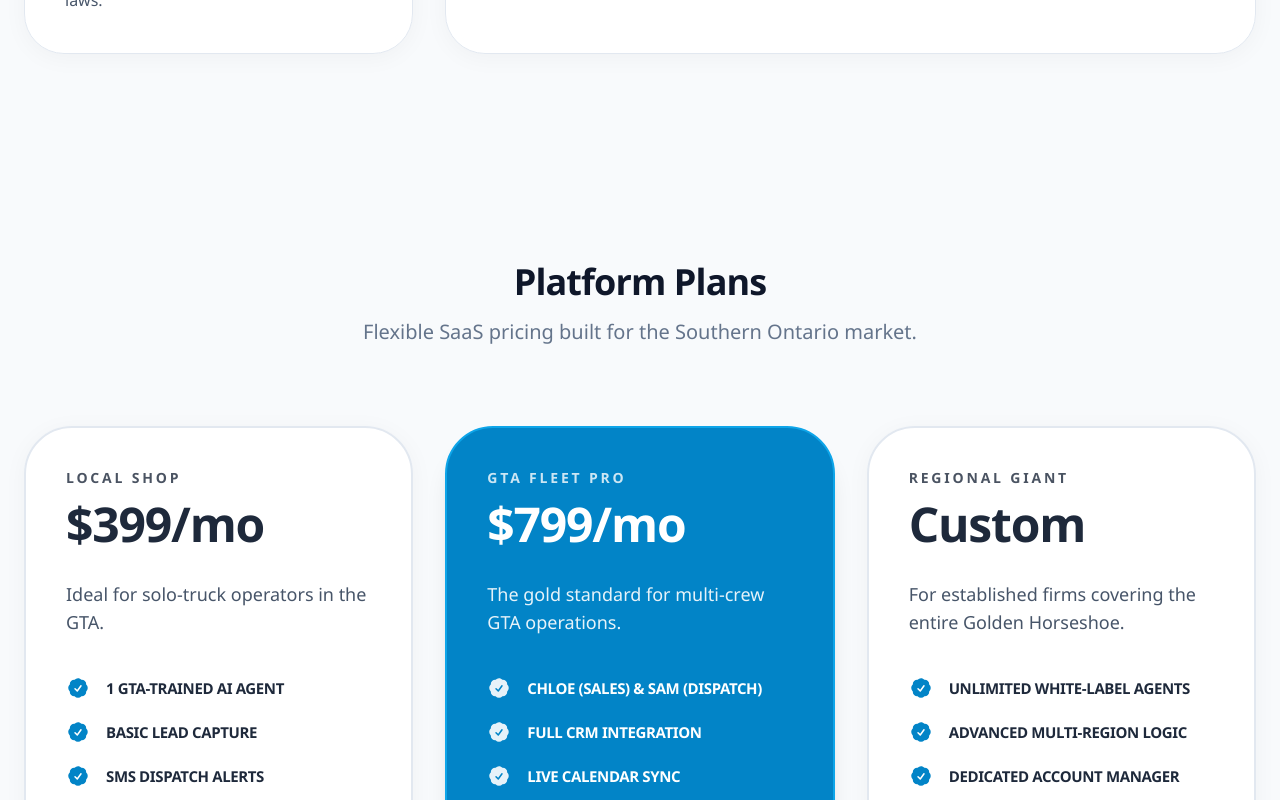
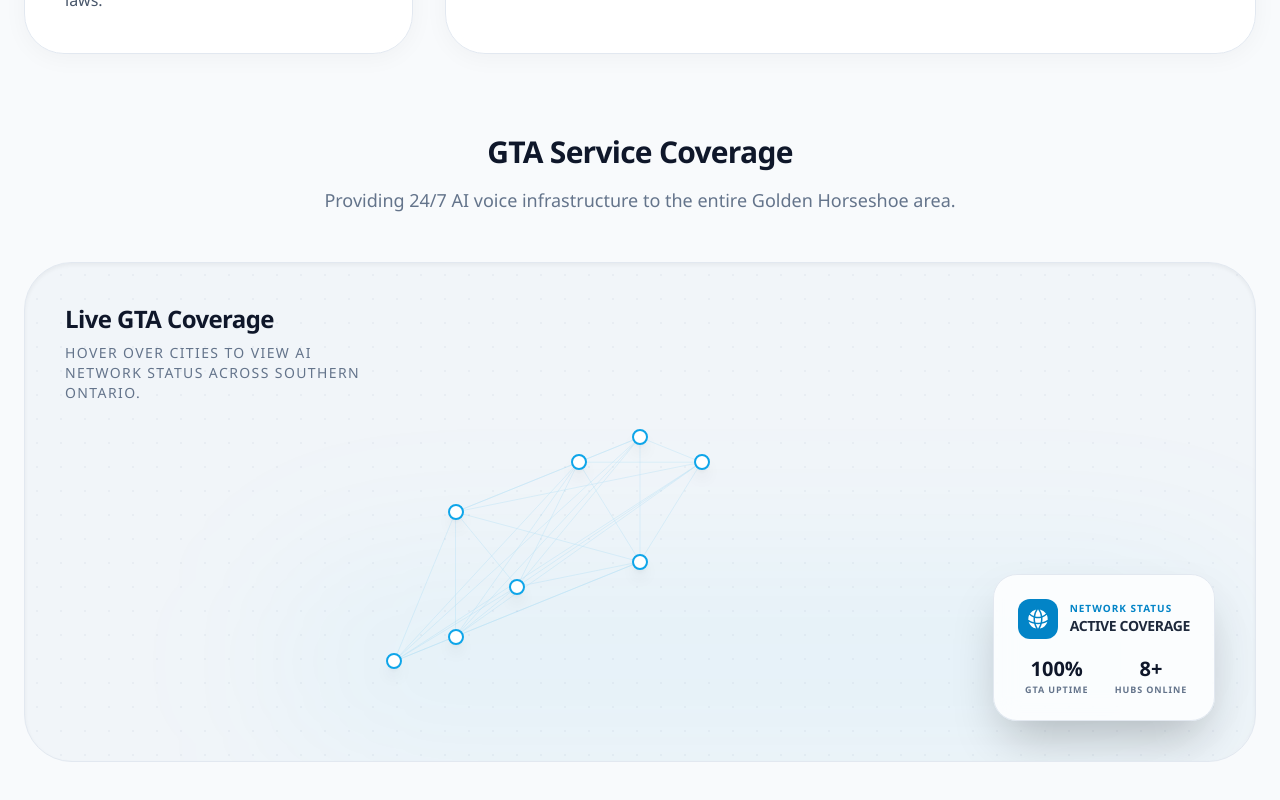
Before and after one commit to MaverickKing17/hvac-ai-receptionist, a React (Vite) app: page / in a window 1280 px wide. Shown: the part 2260-3060 px from the top of the page. Built offline with nearby package versions, Linux system fonts and the light colour scheme.

Commit message:
feat: Add GTA map visualization
Introduces a stylized map of the Greater Toronto Area to the landing page. The map visually represents key cities within the GTA and serves as an additional element to enhance the local focus of the HVAC AI SaaS product.

```diff
--- a/App.tsx
+++ b/App.tsx
@@ -28,7 +28,8 @@ import {
   ChatBubbleLeftRightIcon,
   PaperAirplaneIcon,
   BanknotesIcon,
-  LifebuoyIcon
+  LifebuoyIcon,
+  SignalIcon
 } from '@heroicons/react/24/solid';
 
 // --- Audio Helpers ---
@@ -98,6 +99,102 @@ const ProductOrb: React.FC<{ isActive: boolean; mode: 'chloe' | 'sam' }> = ({ is
           <h4 className="text-lg font-bold text-slate-800 dark:text-white">
             {isActive ? (mode === 'chloe' ? 'GTA Sales Hub' : 'GTA Dispatch Hub') : 'ServiceVoice AI'}
           </h4>
+        </div>
+      </div>
+    </div>
+  );
+};
+
+const GTAMap: React.FC = () => {
+  const [activeCity, setActiveCity] = useState<string | null>(null);
+
+  // Approximate relative coordinates for a stylized GTA map
+  const cityNodes = [
+    { id: 'Toronto', x: '50%', y: '60%' },
+    { id: 'Mississauga', x: '40%', y: '65%' },
+    { id: 'Brampton', x: '35%', y: '50%' },
+    { id: 'Vaughan', x: '45%', y: '40%' },
+    { id: 'Markham', x: '55%', y: '40%' },
+    { id: 'Oakville', x: '35%', y: '75%' },
+    { id: 'Richmond Hill', x: '50%', y: '35%' },
+    { id: 'Burlington', x: '30%', y: '80%' },
+  ];
+
+  return (
+    <div className="relative w-full h-[500px] bg-slate-100 dark:bg-slate-900/50 rounded-[3rem] border border-slate-200 dark:border-slate-800 overflow-hidden shadow-inner">
+      {/* Stylized Lake Ontario Shadow */}
+      <div className="absolute bottom-0 right-0 w-[80%] h-[40%] bg-sky-500/5 blur-[80px] rounded-full pointer-events-none"></div>
+
+      {/* Background Grid */}
+      <div className="absolute inset-0 opacity-10 pointer-events-none" style={{ backgroundImage: 'radial-gradient(#94a3b8 1px, transparent 1px)', backgroundSize: '24px 24px' }}></div>
+
+      <div className="absolute top-10 left-10 z-10 space-y-2">
+        <h4 className="text-2xl font-bold tracking-tight text-slate-900 dark:text-white">Live GTA Coverage</h4>
+        <p className="text-sm font-medium text-slate-500 max-w-xs uppercase tracking-widest">Hover over cities to view AI network status across Southern Ontario.</p>
+      </div>
+
+      {/* SVG Map Container */}
+      <svg className="absolute inset-0 w-full h-full pointer-events-none opacity-20">
+        {/* Stylized Network Lines */}
+        {cityNodes.map((node, i) => (
+          cityNodes.slice(i + 1).map((target, j) => (
+            <line
+              key={`${i}-${j}`}
+              x1={node.x} y1={node.y} x2={target.x} y2={target.y}
+              stroke="currentColor" strokeWidth="0.5" className="text-sky-500 dark:text-sky-400"
+            />
+          ))
+        ))}
+      </svg>
+
+      {/* Interactive Nodes */}
+      <div className="absolute inset-0">
+        {cityNodes.map((city) => (
+          <div
+            key={city.id}
+            className="absolute -translate-x-1/2 -translate-y-1/2 group cursor-pointer"
+            style={{ left: city.x, top: city.y }}
+            onMouseEnter={() => setActiveCity(city.id)}
+            onMouseLeave={() => setActiveCity(null)}
+          >
+            {/* Ping effect */}
+            <div className="absolute inset-0 w-8 h-8 -translate-x-1/4 -translate-y-1/4 bg-sky-500/20 rounded-full animate-ping pointer-events-none"></div>
+
+            {/* Node circle */}
+            <div className={`w-4 h-4 rounded-full border-2 transition-all duration-300 shadow-lg ${activeCity === city.id ? 'bg-sky-500 border-white scale-150' : 'bg-white dark:bg-slate-800 border-sky-500'}`}></div>
+
+            {/* Label */}
+            <div className={`absolute left-6 top-1/2 -translate-y-1/2 whitespace-nowrap bg-white dark:bg-slate-800 border border-slate-200 dark:border-slate-700 px-4 py-2 rounded-xl shadow-xl transition-all duration-300 pointer-events-none ${activeCity === city.id ? 'opacity-100 translate-x-0 scale-100' : 'opacity-0 -translate-x-4 scale-95'}`}>
+              <div className="flex items-center gap-2">
+                <SignalIcon className="w-3 h-3 text-green-500" />
+                <span className="text-[12px] font-bold uppercase tracking-wider">{city.id}</span>
+              </div>
+              <div className="mt-1 text-[10px] font-bold text-slate-500 uppercase tracking-[0.1em]">AI Node Online</div>
+            </div>
+          </div>
+        ))}
+      </div>
+
+      {/* Status Overlay */}
+      <div className="absolute bottom-10 right-10 bg-white/80 dark:bg-slate-900/80 backdrop-blur-md p-6 rounded-3xl border border-slate-200 dark:border-slate-800 shadow-2xl space-y-4">
+        <div className="flex items-center gap-3">
+          <div className="w-10 h-10 bg-sky-600 rounded-xl flex items-center justify-center">
+            <GlobeAltIcon className="w-6 h-6 text-white" />
+          </div>
+          <div>
+            <div className="text-[10px] font-bold text-sky-600 uppercase tracking-widest">Network Status</div>
+            <div className="text-sm font-bold uppercase tracking-tight">Active Coverage</div>
+          </div>
+        </div>
+        <div className="grid grid-cols-2 gap-4">
+          <div className="text-center">
+            <div className="text-xl font-bold text-slate-900 dark:text-white">100%</div>
+            <div className="text-[9px] font-bold text-slate-500 uppercase tracking-widest">GTA Uptime</div>
+          </div>
+          <div className="text-center">
+            <div className="text-xl font-bold text-slate-900 dark:text-white">8+</div>
+            <div className="text-[9px] font-bold text-slate-500 uppercase tracking-widest">Hubs Online</div>
+          </div>
         </div>
       </div>
     </div>
@@ -414,6 +511,15 @@ const App: React.FC = () => {
               </div>
             </div>
           </div>
+
+          {/* GTA Map Section */}
+          <div className="mt-20">
+            <div className="text-center mb-12">
+              <h4 className="text-3xl font-bold tracking-tight text-slate-900 dark:text-white mb-4">GTA Service Coverage</h4>
+              <p className="text-lg text-slate-500 font-medium max-w-2xl mx-auto">Providing 24/7 AI voice infrastructure to the entire Golden Horseshoe area.</p>
+            </div>
+            <GTAMap />
+          </div>
         </div>
       </section>
 
```
